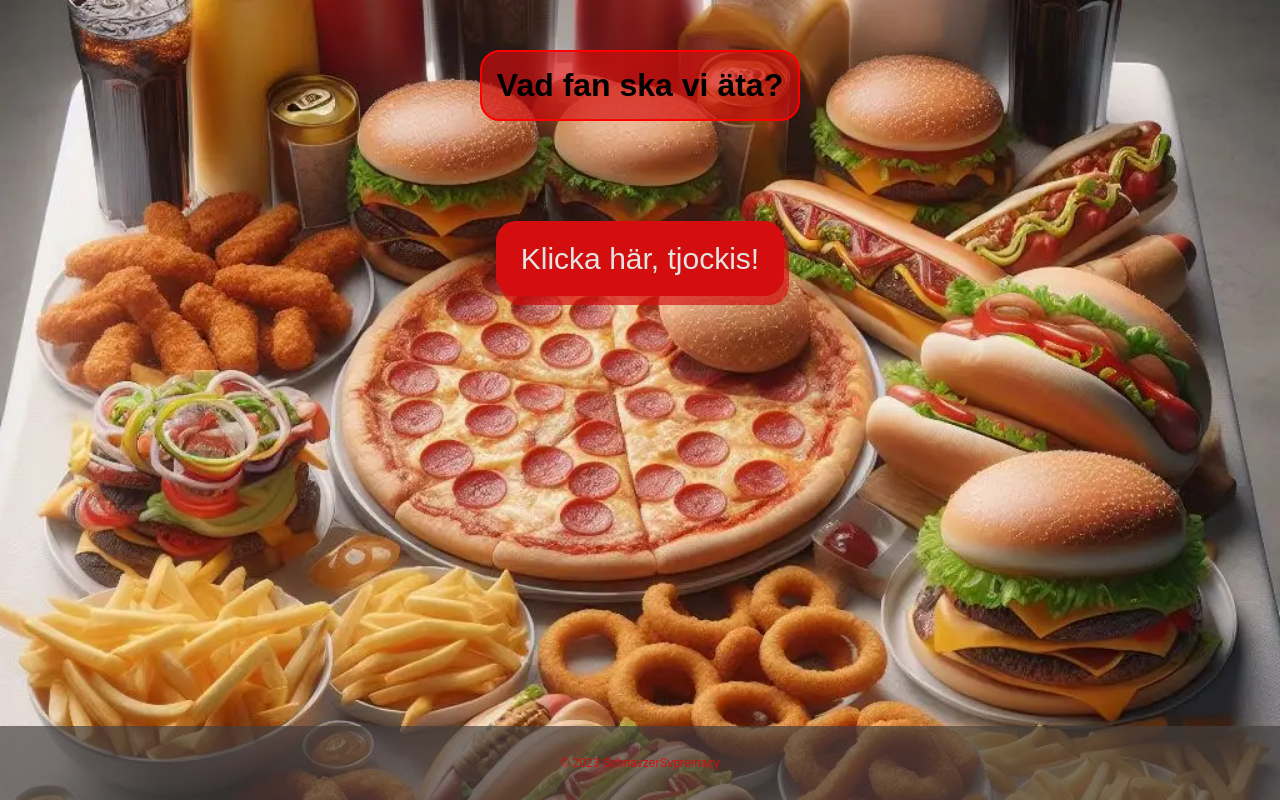
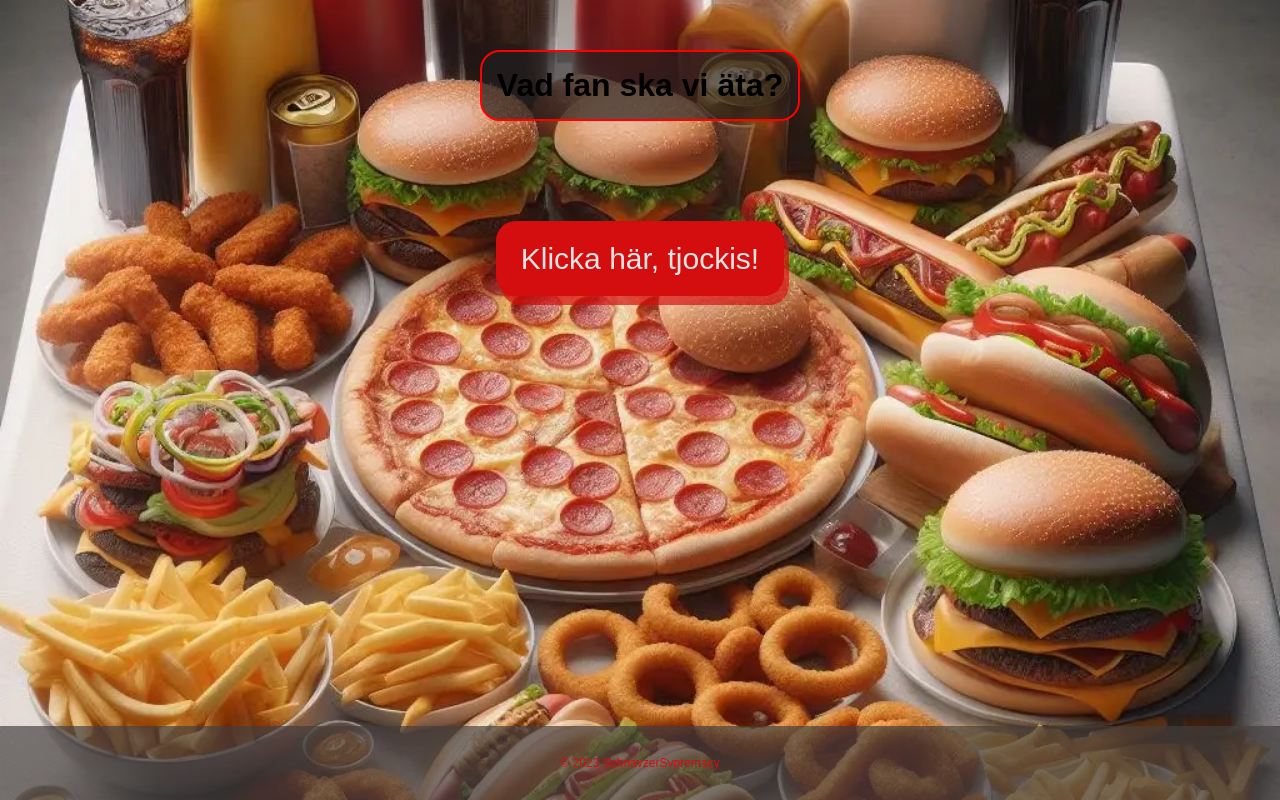
Before and after one commit to schnavzer480/randomFood, a plain HTML site: page index.html in a window 1280 px wide. Drawn offline with Linux system fonts and the light colour scheme; a web font is replaced by a local one.

Commit message:
Change opacity backg

```diff
--- a/styles.css
+++ b/styles.css
@@ -13,6 +13,8 @@
     --border: rgb(255, 0, 0);
     --white: rgb(227, 227, 227);
     --footer: #433f3fad;
+
+    --opac: #221e1ead;
 }
 
 body{
@@ -45,7 +47,7 @@ body{
     display: flex;
     justify-content: center;
     font-size: 1.6rem;
-    background-color: var(--opacity-background);
+    background-color: var(--opac);
     border-radius: 20px;
     padding: 15px;
     border: 2px solid var(--border);
```
